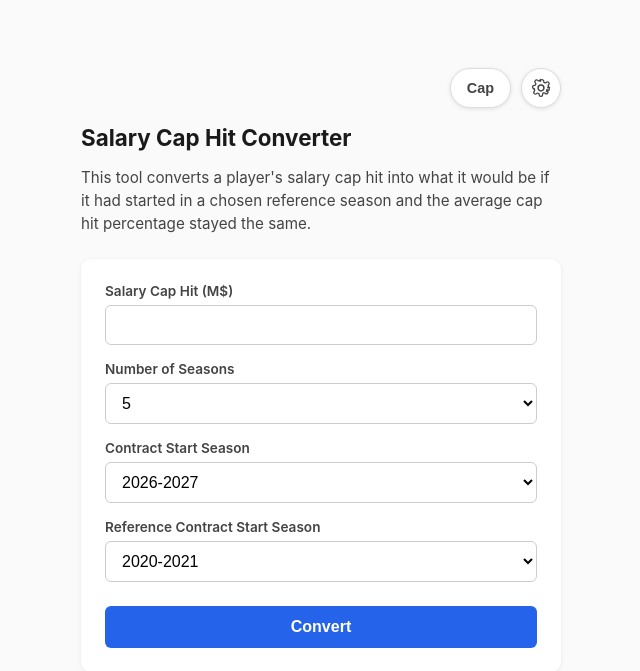
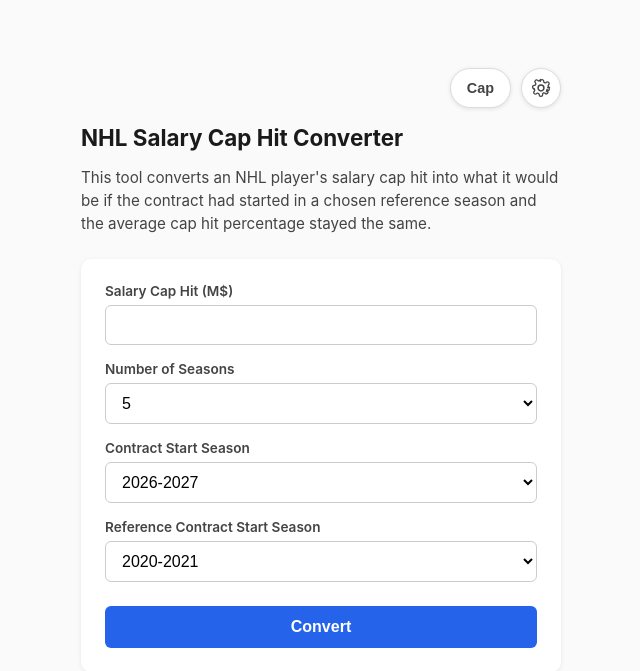
Before and after one commit to jusaviin/capConverter, a Flask app: page / in a window 1280 px wide. Shown: the top 671 px of the page, without its empty margins (319-959 px from the left). Run offline with Flask 3, Linux system fonts and the light colour scheme.

Commit message:
Clarify that cap hits are for NHL

```diff
--- a/templates/index.html
+++ b/templates/index.html
@@ -337,10 +337,10 @@
   </button>
 </div>
 
-<h1>Salary Cap Hit Converter</h1>
+<h1>NHL Salary Cap Hit Converter</h1>
 
 <p id="intro">
-  This tool converts a player's salary cap hit into what it would be if it had started in a chosen reference season and the average cap hit percentage stayed the same.
+  This tool converts an NHL player's salary cap hit into what it would be if the contract had started in a chosen reference season and the average cap hit percentage stayed the same.
 </p>
 
 <form id="cap-form">
```
